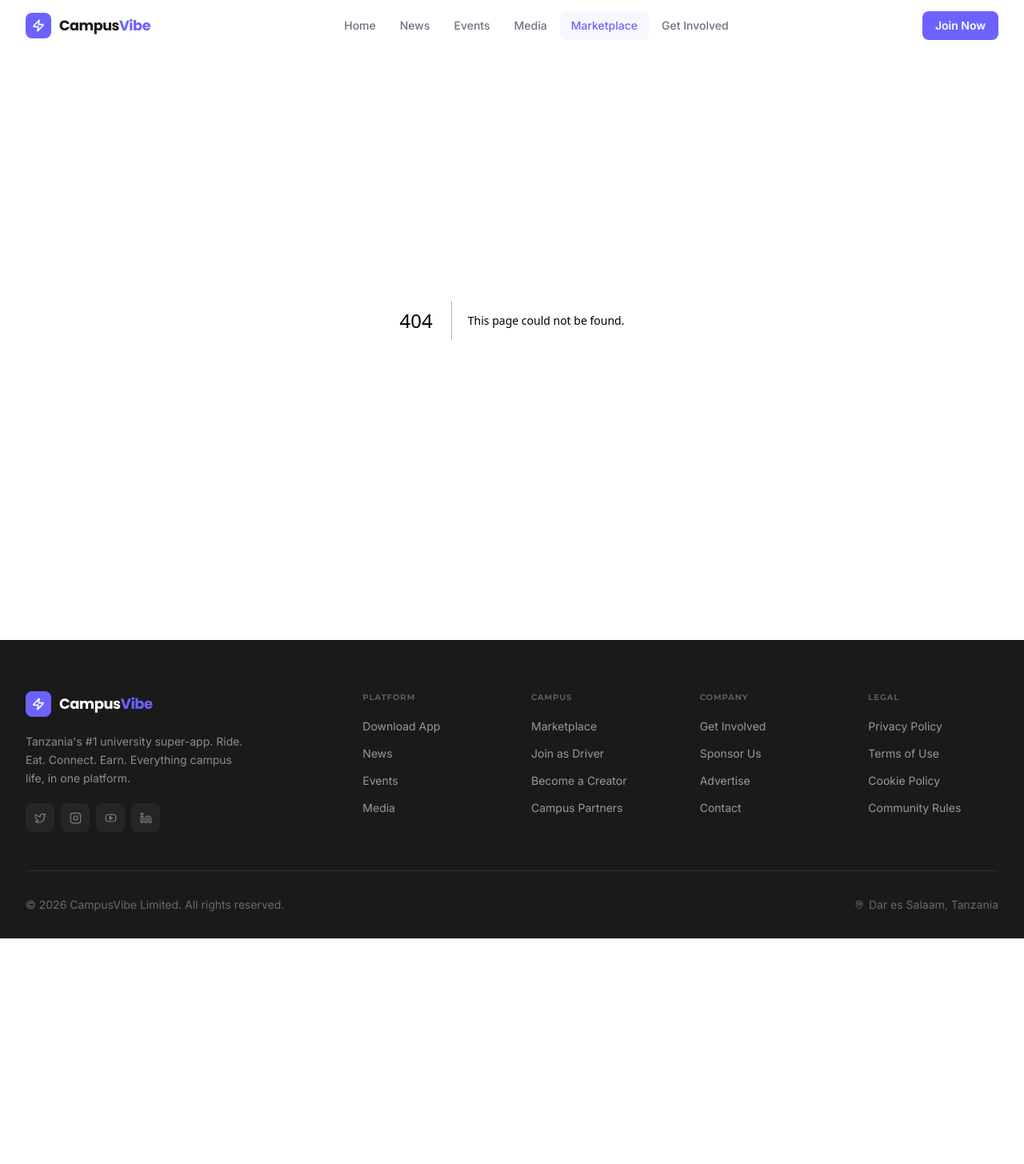
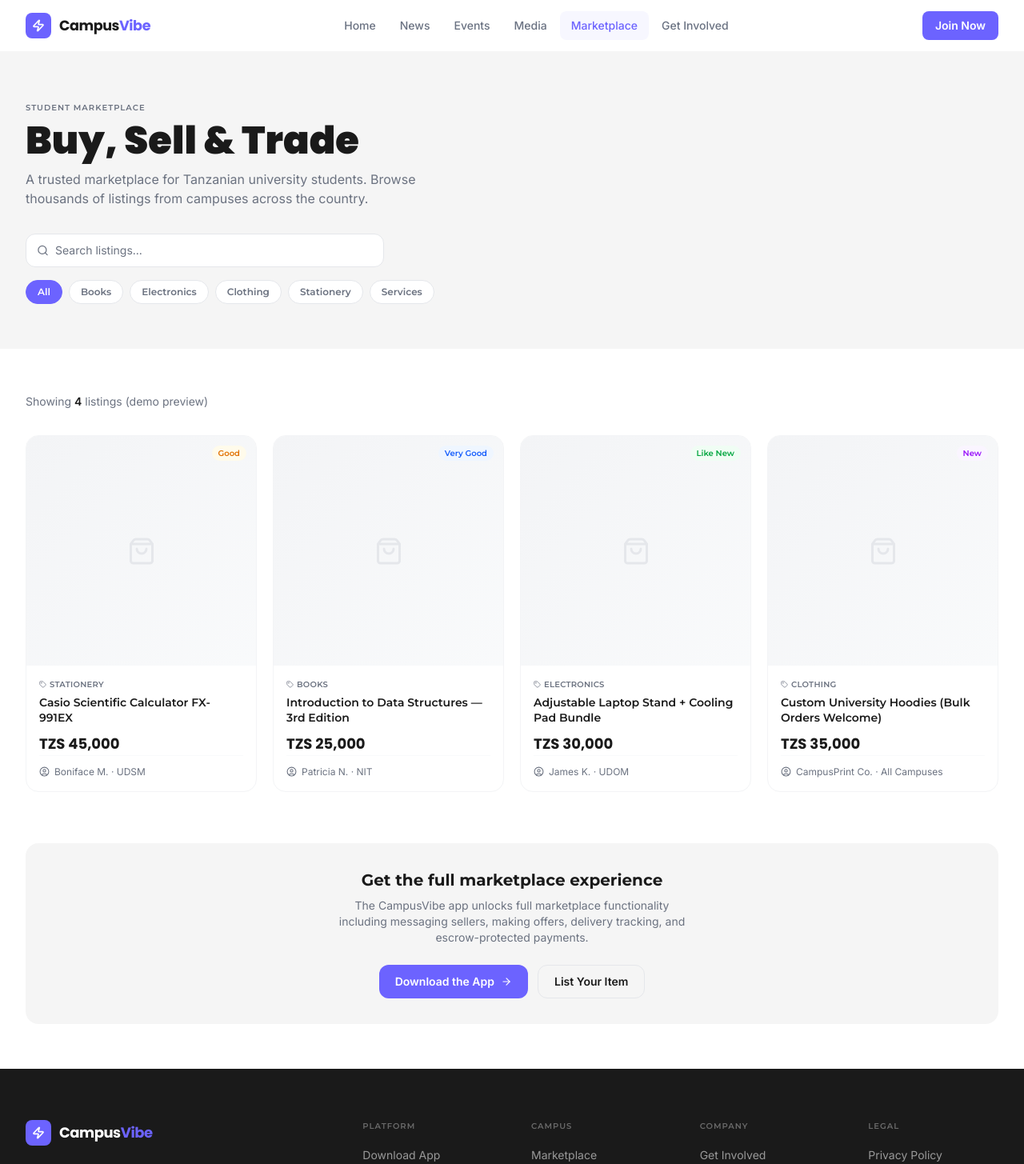
Before and after one commit to Stark-Priver/campusvibe, a Next.js app in the folder campusvibe/: page /marketplace in a window 1280 px wide. Before the commit this address had no page. Shown: the top 1455 px of the page at 80% size. Before the commit the page ends 1173 px from the top, so only its background shows below. Built offline with nearby package versions, Linux system fonts and the light colour scheme.

Commit message:
ui: page.tsx [2026-03-15 13:39:35]

```diff
--- /dev/null
+++ b/campusvibe/src/app/marketplace/page.tsx
@@ -0,0 +1,139 @@
+import Link from "next/link"
+import { Tag, UserCircle, ShoppingBag, Search, ArrowRight } from "lucide-react"
+import { AnimatedSection } from "@/components/ui/AnimatedSection"
+import { marketplaceItems } from "@/lib/data"
+import type { Metadata } from "next"
+
+export const metadata: Metadata = {
+  title: "Marketplace — CampusVibe",
+  description: "Browse student marketplace listings across Tanzanian universities. Buy, sell, and trade books, electronics, clothing, and more.",
+}
+
+const conditionColor: Record<string, string> = {
+  "Like New": "text-green-600 bg-green-50",
+  "Very Good": "text-blue-600 bg-blue-50",
+  Good: "text-amber-600 bg-amber-50",
+  New: "text-purple-600 bg-purple-50",
+}
+
+const categories = ["All", "Books", "Electronics", "Clothing", "Stationery", "Services"]
+
+export default function MarketplacePage() {
+  return (
+    <>
+      {/* Hero */}
+      <div className="pt-16 bg-surface">
+        <div className="max-w-7xl mx-auto px-4 sm:px-6 lg:px-8 py-14">
+          <AnimatedSection>
+            <span className="text-[10px] uppercase tracking-widest font-section font-semibold text-muted">
+              Student Marketplace
+            </span>
+            <h1 className="mt-2 font-heading font-black text-4xl sm:text-5xl text-dark">
+              Buy, Sell &amp; Trade
+            </h1>
+            <p className="mt-3 text-muted text-base font-body max-w-lg">
+              A trusted marketplace for Tanzanian university students. Browse thousands of listings
+              from campuses across the country.
+            </p>
+          </AnimatedSection>
+
+          {/* Search + Categories */}
+          <AnimatedSection delay={0.1} className="mt-8 space-y-4">
+            <div className="relative max-w-md">
+              <Search size={15} className="absolute left-3.5 top-1/2 -translate-y-1/2 text-muted" />
+              <input
+                type="search"
+                placeholder="Search listings..."
+                className="w-full pl-9 pr-4 py-2.5 rounded-xl bg-white border border-gray-200 text-sm font-body placeholder-muted focus:outline-none focus:border-brand transition-colors"
+              />
+            </div>
+            <div className="flex flex-wrap gap-2">
+              {categories.map((cat) => (
+                <button
+                  key={cat}
+                  className={`px-3.5 py-1.5 rounded-full text-xs font-section font-semibold border transition-colors ${
+                    cat === "All"
+                      ? "bg-brand text-white border-brand"
+                      : "bg-white text-muted border-gray-200 hover:border-brand hover:text-brand"
+                  }`}
+                >
+                  {cat}
+                </button>
+              ))}
+            </div>
+          </AnimatedSection>
+        </div>
+      </div>
+
+      {/* Listings */}
+      <section className="bg-white py-14">
+        <div className="max-w-7xl mx-auto px-4 sm:px-6 lg:px-8">
+          <AnimatedSection className="mb-8 flex items-center justify-between">
+            <p className="text-sm text-muted font-body">
+              Showing <span className="text-dark font-semibold">{marketplaceItems.length}</span> listings (demo preview)
+            </p>
+          </AnimatedSection>
+
+          <div className="grid grid-cols-1 sm:grid-cols-2 lg:grid-cols-4 gap-5">
+            {marketplaceItems.map((item, i) => (
+              <AnimatedSection key={item.id} delay={0.07 * i}>
+                <div className="group flex flex-col bg-white border border-gray-100 rounded-2xl overflow-hidden card-hover h-full">
+                  <div className="aspect-square bg-gradient-to-br from-gray-100 to-gray-50 relative flex items-center justify-center">
+                    <ShoppingBag size={36} className="text-gray-200" />
+                    <span
+                      className={`absolute top-3 right-3 px-2 py-0.5 rounded-full text-[10px] font-section font-semibold ${
+                        conditionColor[item.condition] ?? "text-gray-600 bg-gray-100"
+                      }`}
+                    >
+                      {item.condition}
+                    </span>
+                  </div>
+                  <div className="flex flex-col flex-1 p-4">
+                    <span className="flex items-center gap-1 text-[10px] uppercase tracking-wide font-section font-semibold text-muted mb-1.5">
+                      <Tag size={9} /> {item.category}
+                    </span>
+                    <h3 className="font-section font-semibold text-sm text-dark group-hover:text-brand transition-colors leading-snug line-clamp-2">
+                      {item.title}
+                    </h3>
+                    <div className="mt-2 font-heading font-bold text-lg text-dark">{item.price}</div>
+                    <div className="mt-auto pt-3 border-t border-gray-50 flex items-center gap-1.5">
+                      <UserCircle size={13} className="text-muted shrink-0" />
+                      <span className="text-xs text-muted font-body truncate">
+                        {item.seller} · {item.university}
+                      </span>
+                    </div>
+                  </div>
+                </div>
+              </AnimatedSection>
+            ))}
+          </div>
+
+          {/* App CTA */}
+          <AnimatedSection delay={0.3} className="mt-16 bg-surface rounded-2xl p-8 text-center">
+            <h3 className="font-section font-bold text-xl text-dark mb-2">
+              Get the full marketplace experience
+            </h3>
+            <p className="text-muted text-sm font-body max-w-md mx-auto mb-6">
+              The CampusVibe app unlocks full marketplace functionality including messaging sellers,
+              making offers, delivery tracking, and escrow-protected payments.
+            </p>
+            <div className="flex flex-wrap gap-3 justify-center">
+              <a
+                href="#"
+                className="inline-flex items-center gap-2 px-5 py-2.5 rounded-xl bg-brand text-white text-sm font-semibold hover:bg-[#5a52e0] transition-colors"
+              >
+                Download the App <ArrowRight size={14} />
+              </a>
+              <Link
+                href="/get-involved"
+                className="inline-flex items-center gap-2 px-5 py-2.5 rounded-xl border border-gray-200 text-dark text-sm font-semibold hover:border-brand hover:text-brand transition-colors"
+              >
+                List Your Item
+              </Link>
+            </div>
+          </AnimatedSection>
+        </div>
+      </section>
+    </>
+  )
+}
```
